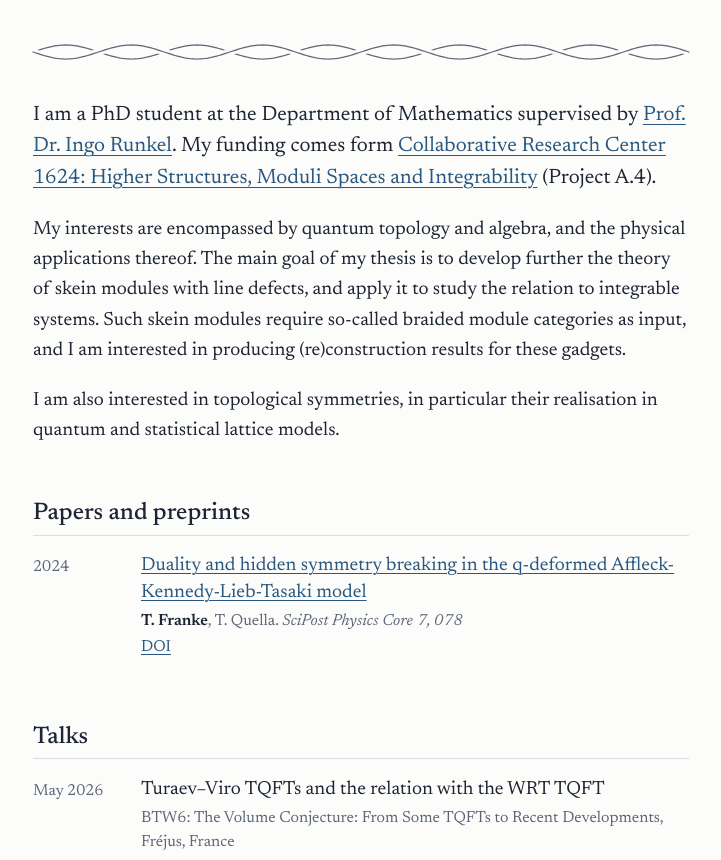
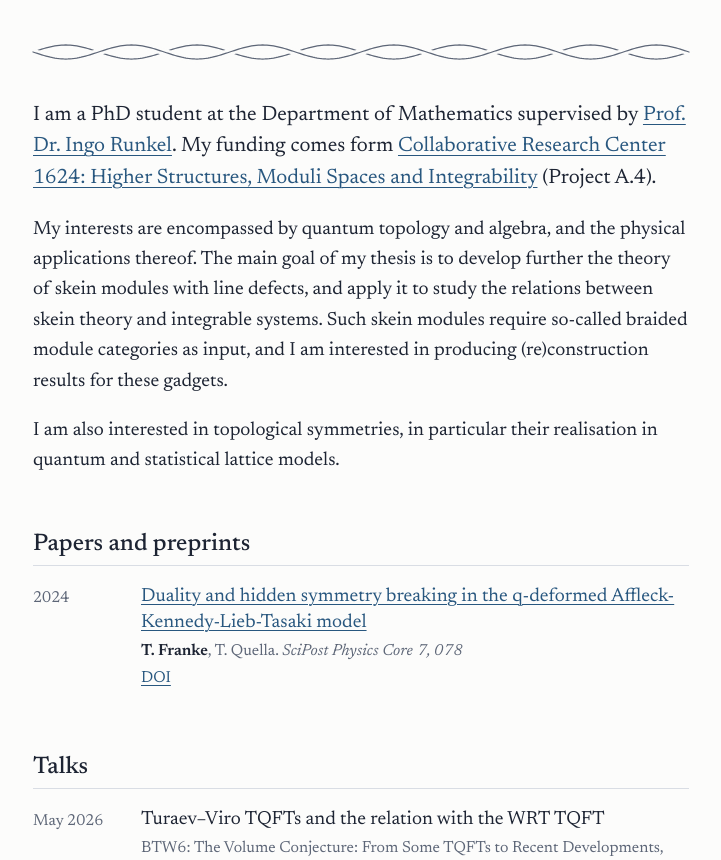
Before and after one commit to TylerFranke/TylerFranke.github.io, a Jekyll site: the page built from index.html, in a window 1280 px wide and 900 px high, scrolled down 386 px, cut to the strip 40-900 px from the top of the window. Shown: the whole strip, without its empty margins (279-1000 px from the left). Built offline with Jekyll 4.4.1, drawn with Linux system fonts in a browser that asks for light colours.

Commit message:
Fix typo in thesis description in index.html

```diff
--- a/index.html
+++ b/index.html
@@ -51,7 +51,7 @@ layout: default
   <section class="wrap" id="about" aria-label="About">
     <p class="lede">I am a PhD student at the Department of Mathematics supervised by <a href="https://www.math.uni-hamburg.de/home/runkel/">Prof. Dr. Ingo Runkel</a>.
     My funding comes form <a href="https://www.sfb1624.uni-hamburg.de/">Collaborative Research Center 1624: Higher Structures, Moduli Spaces and Integrability</a> (Project A.4).
-    <p>My interests are encompassed by quantum topology and algebra, and the physical applications thereof. The main goal of my thesis is to develop further the theory of skein modules with line defects, and apply it to study the relation to integrable systems.
+    <p>My interests are encompassed by quantum topology and algebra, and the physical applications thereof. The main goal of my thesis is to develop further the theory of skein modules with line defects, and apply it to study the relations between skein theory and integrable systems.
     Such skein modules require so-called braided module categories as input, and I am interested in producing (re)construction results for these gadgets.
     <p>I am also interested in topological symmetries, in particular their realisation in quantum and statistical lattice models.</p>
   </section>
```
